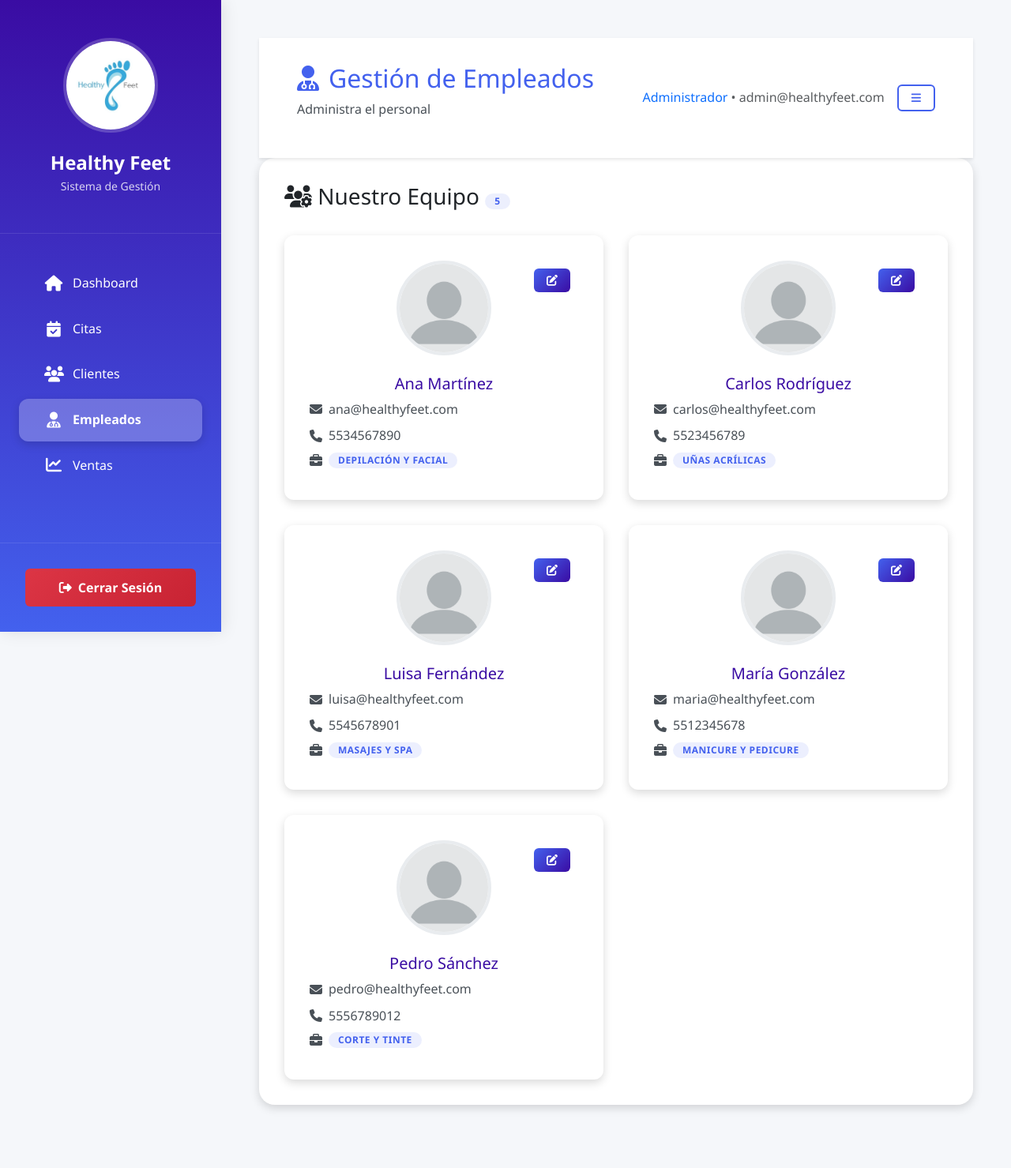
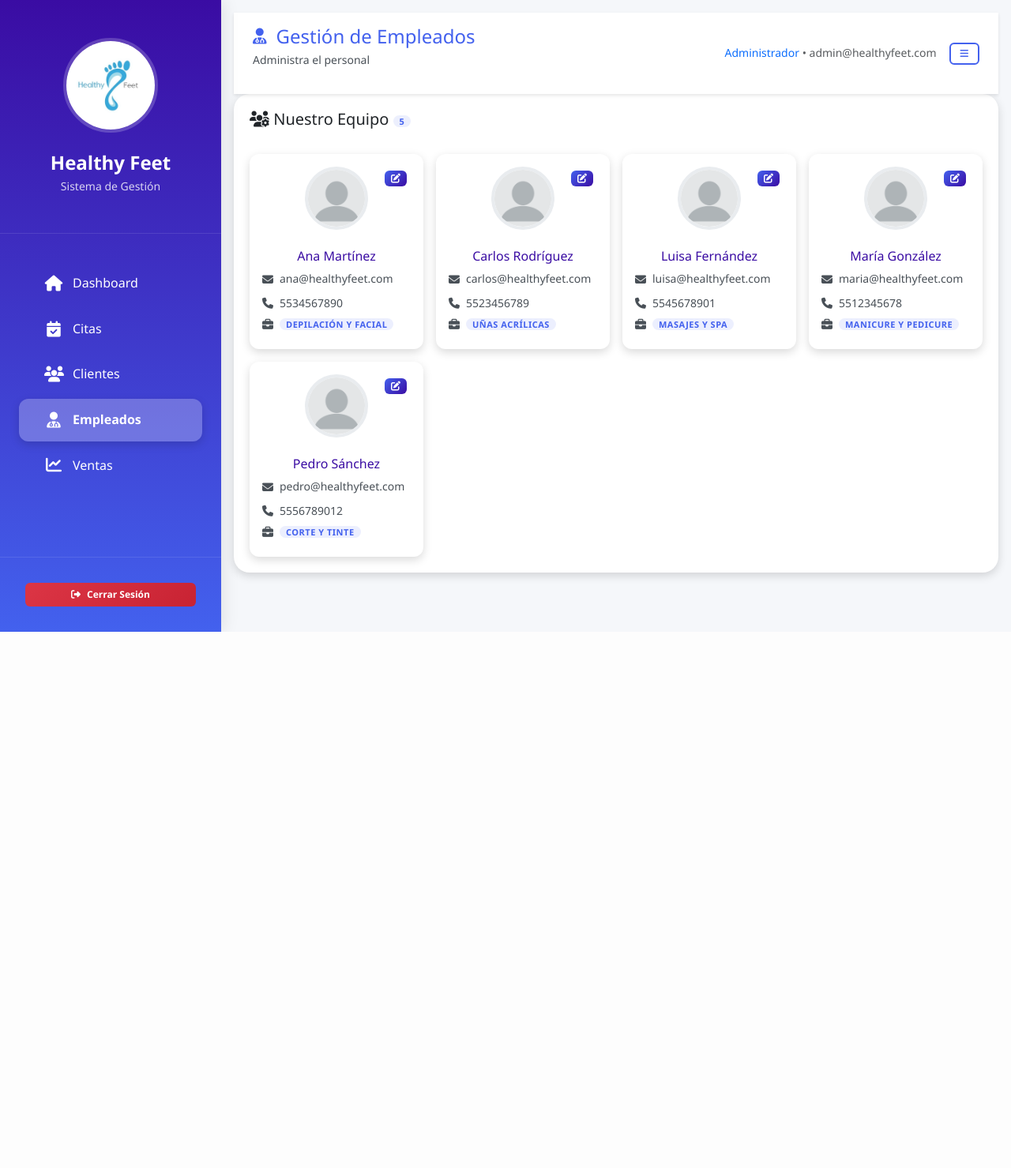
Before and after one commit to godhigo/healthy_feet, a Flask app: page /empleados in a window 1280 px wide. Shown: the whole page at 79% size. After the commit the page ends 800 px from the top, so only its background shows below. Run offline with Flask 3, Linux system fonts and the light colour scheme; a user stored in the database is signed in; data comes from the database, SQL or seed files in the repository.

Commit message:
Cambios visuales

```diff
--- a/static/css/style.css
+++ b/static/css/style.css
@@ -1102,7 +1102,202 @@ body {
     height: 100% !important;
 }
 
-/* Responsive */
+/* ============================================================================
+   DISEÑO COMPACTO PARA TODAS LAS PÁGINAS (excepto dashboard)
+============================================================================ */
+
+.compact-page .content-header {
+    padding: 1rem 1.5rem;
+}
+
+.compact-page .content-title {
+    font-size: 1.5rem;
+    margin-bottom: 0.25rem;
+}
+
+.compact-page .content-subtitle {
+    font-size: 0.875rem;
+}
+
+.compact-page .content-body {
+    padding: 1rem;
+    overflow-y: auto;
+}
+
+/* Tarjetas compactas */
+.compact-page .container-card {
+    padding: 1.25rem;
+    margin-bottom: 1.25rem;
+}
+
+.compact-page .container-card h3 {
+    font-size: 1.25rem;
+    margin-bottom: 1rem;
+}
+
+/* Tablas compactas */
+.compact-page .table th,
+.compact-page .table td {
+    padding: 0.75rem;
+    font-size: 0.875rem;
+}
+
+.compact-page .table th {
+    font-size: 0.875rem;
+    padding: 0.75rem;
+}
+
+/* Formularios compactos */
+.compact-page .form-group {
+    margin-bottom: 1rem;
+}
+
+.compact-page .form-label {
+    font-size: 0.875rem;
+    margin-bottom: 0.25rem;
+}
+
+.compact-page .form-control {
+    padding: 0.5rem 0.75rem;
+    font-size: 0.875rem;
+}
+
+/* Botones compactos */
+.compact-page .btn {
+    padding: 0.5rem 1rem;
+    font-size: 0.875rem;
+}
+
+.compact-page .btn-sm {
+    padding: 0.375rem 0.75rem;
+    font-size: 0.75rem;
+}
+
+.compact-page .btn-lg {
+    padding: 0.75rem 1.5rem;
+    font-size: 1rem;
+}
+
+/* Grids compactos */
+.compact-page .grid-2 {
+    grid-template-columns: repeat(auto-fit, minmax(250px, 1fr));
+    gap: 1rem;
+}
+
+.compact-page .grid-3 {
+    grid-template-columns: repeat(auto-fit, minmax(200px, 1fr));
+    gap: 1rem;
+}
+
+/* Citas compactas */
+.compact-page .citas-header {
+    margin-bottom: 1rem;
+}
+
+.compact-page .citas-grid {
+    grid-template-columns: repeat(auto-fill, minmax(250px, 1fr));
+    gap: 1rem;
+}
+
+.compact-page .cita-card {
+    padding: 1rem;
+}
+
+.compact-page .cita-card h4 {
+    font-size: 1rem;
+}
+
+.compact-page .cita-details p {
+    margin-bottom: 0.25rem;
+    font-size: 0.875rem;
+}
+
+.compact-page .cita-actions {
+    margin-top: 0.75rem;
+    gap: 0.5rem;
+}
+
+/* Empleados compactos */
+.compact-page .empleados-grid {
+    grid-template-columns: repeat(auto-fill, minmax(200px, 1fr));
+    gap: 1rem;
+}
+
+.compact-page .empleado-card {
+    padding: 1rem;
+}
+
+.compact-page .empleado-avatar {
+    width: 80px;
+    height: 80px;
+}
+
+.compact-page .empleado-name {
+    font-size: 1rem;
+}
+
+.compact-page .empleado-info {
+    font-size: 0.875rem;
+}
+
+/* Ventas compactas */
+.compact-page .filtros-ventas {
+    padding: 1rem;
+    margin-bottom: 1rem;
+}
+
+.compact-page .filtros-grid {
+    gap: 1rem;
+}
+
+.compact-page .resumen-ventas {
+    gap: 1rem;
+    margin-bottom: 1rem;
+}
+
+.compact-page .resumen-card {
+    padding: 1rem;
+}
+
+.compact-page .resumen-value {
+    font-size: 1.5rem;
+}
+
+.compact-page .resumen-label {
+    font-size: 0.75rem;
+}
+
+/* Clientes compactos */
+.compact-page .search-box {
+    padding: 1rem;
+    margin-bottom: 1rem;
+}
+
+.compact-page .search-form {
+    gap: 0.5rem;
+}
+
+/* Badges compactos */
+.compact-page .badge {
+    font-size: 0.6875rem;
+    padding: 0.125rem 0.5rem;
+}
+
+/* Ajustes específicos para que el contenido sea más compacto */
+.compact-page .user-info {
+    font-size: 0.875rem;
+}
+
+.compact-page .date-selector {
+    padding: 0.5rem;
+}
+
+/* Asegurar que el contenido del body no tenga overflow oculto, para permitir scroll */
+.compact-page .content-body {
+    overflow-y: auto;
+}
+
+/* Responsive para dashboard compacto */
 @media (max-width: 768px) {
     .dashboard-fixed-container {
         height: auto;
@@ -1180,6 +1375,23 @@ body {
     .stats-grid {
         grid-template-columns: 1fr;
     }
+
+    /* Ajustes responsive para diseño compacto */
+    .compact-page .content-body {
+        padding: 0.75rem;
+    }
+
+    .compact-page .container-card {
+        padding: 1rem;
+    }
+
+    .compact-page .citas-grid {
+        grid-template-columns: 1fr;
+    }
+
+    .compact-page .empleados-grid {
+        grid-template-columns: 1fr;
+    }
 }
 
 @media (max-width: 576px) {
--- a/static/js/main.js
+++ b/static/js/main.js
@@ -12,6 +12,7 @@ document.addEventListener('DOMContentLoaded', function() {
     initFlashMessages();
     initForms();
     initGlobalLoader();
+    initCompactDesign();
 
     // =========================================================================
     // FUNCIONES DE INICIALIZACIÓN
@@ -88,15 +89,12 @@ document.addEventListener('DOMContentLoaded', function() {
             }
         });
 
-        // Confirmación antes de acciones importantes
-        const dangerousButtons = document.querySelectorAll('.btn-danger[type=submit], .btn-finalizar:not(.no-confirm)');
-        dangerousButtons.forEach(button => {
+        // Confirmación solo para botones de eliminar (no para navegación)
+        const deleteButtons = document.querySelectorAll('.btn-danger[type="submit"]:not(.no-confirm)');
+        deleteButtons.forEach(button => {
             button.addEventListener('click', function(e) {
-                if (this.classList.contains('btn-finalizar') &&
-                    !this.classList.contains('no-confirm')) {
-                    if (!confirm('¿Estás seguro de realizar esta acción?')) {
-                        e.preventDefault();
-                    }
+                if (!confirm('¿Estás seguro de realizar esta acción?')) {
+                    e.preventDefault();
                 }
             });
         });
@@ -131,6 +129,34 @@ document.addEventListener('DOMContentLoaded', function() {
                         loader.classList.remove('hidden');
                     }
                 });
+            });
+        }
+    }
+
+    function initCompactDesign() {
+        // Aplicar clases compactas a elementos específicos en páginas compactas
+        if (document.body.classList.contains('compact-page')) {
+            // Ajustar todos los botones principales para que sean más compactos
+            const mainButtons = document.querySelectorAll('.btn:not(.btn-sm):not(.btn-lg)');
+            mainButtons.forEach(button => {
+                // No aplicar a botones dentro de formularios específicos
+                if (!button.closest('.no-compact')) {
+                    button.classList.add('btn-sm');
+                }
+            });
+
+            // Ajustar tamaños de íconos en títulos
+            const titleIcons = document.querySelectorAll('.content-title i');
+            titleIcons.forEach(icon => {
+                icon.style.fontSize = '1.25rem';
+            });
+
+            // Ajustar badges
+            const badges = document.querySelectorAll('.badge');
+            badges.forEach(badge => {
+                if (!badge.classList.contains('badge-sm')) {
+                    badge.classList.add('badge-sm');
+                }
             });
         }
     }
--- a/templates/base.html
+++ b/templates/base.html
@@ -16,7 +16,7 @@
 
     {% block extra_css %}{% endblock %}
 </head>
-<body>
+<body class="{% if request.endpoint != 'index' %}compact-page{% endif %}">
     {% if current_user.is_authenticated %}
         {% include 'components/sidebar.html' %}
 
--- a/templates/empleados.html
+++ b/templates/empleados.html
@@ -26,7 +26,7 @@
 </div>
 
 <div class="container-card">
-    <div class="d-flex justify-between align-center mb-4">
+    <div class="d-flex justify-between align-center mb-3">
         <h3>
             <i class="fas fa-users-cog"></i>
             Nuestro Equipo
@@ -45,13 +45,13 @@
                      data-foto="{{ empleado.foto if empleado.foto else '' }}">
 
                 <button class="btn btn-primary btn-sm edit-btn"
-                        style="position: absolute; top: 10px; right: 10px;"
+                        style="position: absolute; top: 5px; right: 5px; padding: 0.25rem 0.5rem;"
                         data-id="{{ empleado.id }}">
                     <i class="fas fa-edit"></i>
                 </button>
             </div>
 
-            <h3 class="empleado-name">{{ empleado.nombre }}</h3>
+            <h4 class="empleado-name">{{ empleado.nombre }}</h4>
 
             <div class="empleado-info">
                 <i class="fas fa-envelope"></i>
@@ -69,7 +69,7 @@
             </div>
 
             <!-- Formulario de edición (oculto) -->
-            <div id="edit-form-{{ empleado.id }}" class="d-none mt-4">
+            <div id="edit-form-{{ empleado.id }}" class="d-none mt-3">
                 <form method="POST"
                       action="{{ url_for('actualizar_empleado') }}"
                       enctype="multipart/form-data"
@@ -139,10 +139,10 @@
         {% endfor %}
     </div>
     {% else %}
-    <div class="text-center p-5">
-        <i class="fas fa-user-md fa-3x text-muted mb-3"></i>
-        <h4 class="text-muted">No hay empleados registrados</h4>
-        <p class="text-muted mb-4">Contacta al administrador para agregar empleados</p>
+    <div class="text-center p-4">
+        <i class="fas fa-user-md fa-2x text-muted mb-2"></i>
+        <h5 class="text-muted">No hay empleados registrados</h5>
+        <p class="text-muted small mb-3">Contacta al administrador para agregar empleados</p>
     </div>
     {% endif %}
 </div>
```
Also changed, not shown: templates/citas.html (+4 -4 lines), templates/clientes.html (+8 -8 lines), templates/ventas.html (+10 -11 lines).
